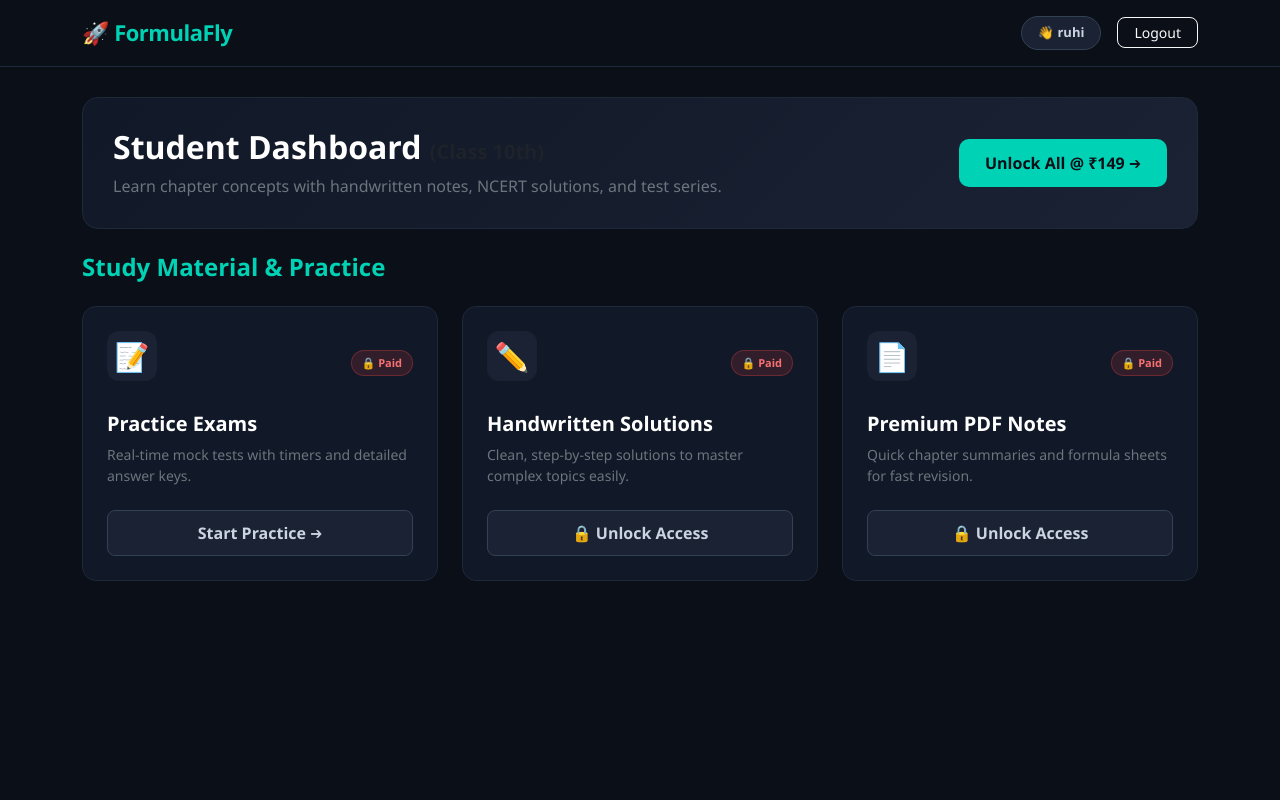
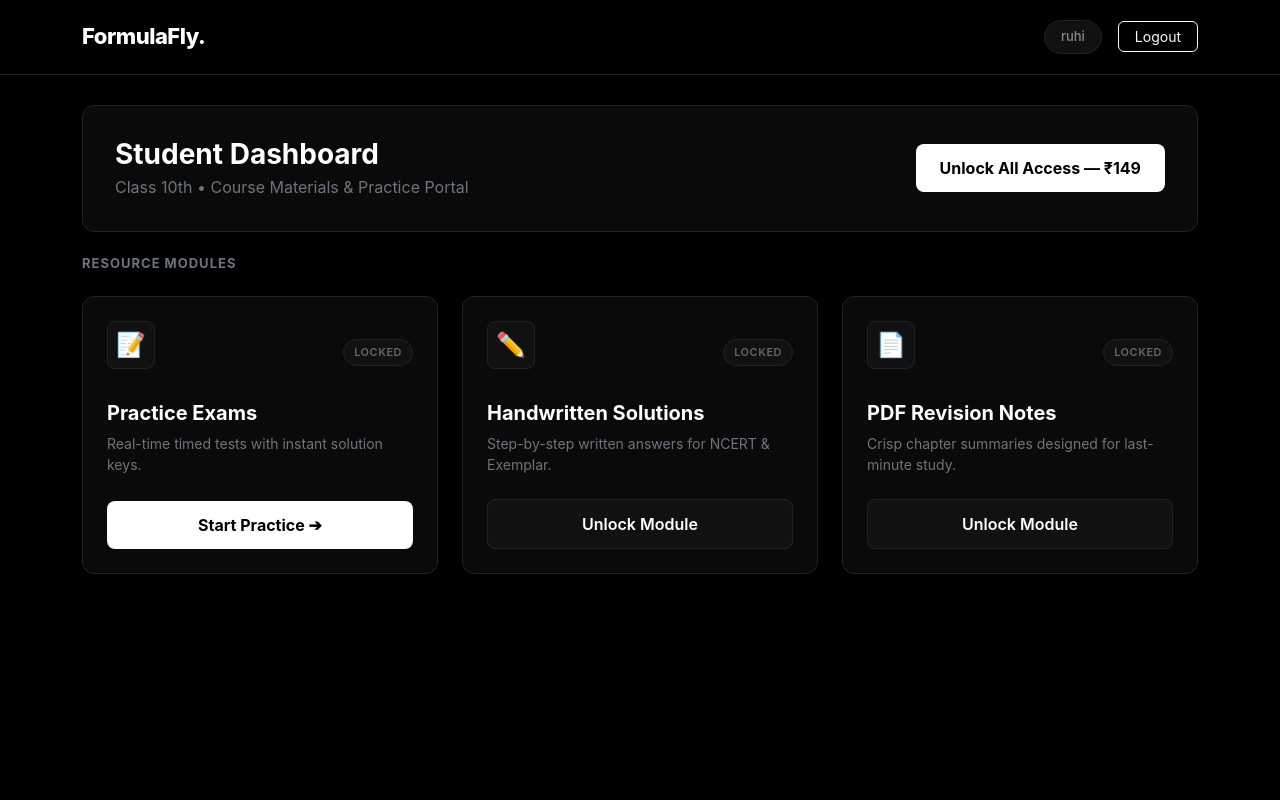
Before and after one commit to tapanshu05/quiz-application, a Django app: page /dashboard/ in a window 1280 px wide. Run offline with Django 5.2, Linux system fonts and the light colour scheme; a user stored in the database is signed in; data comes from the database, SQL or seed files in the repository.

Commit message:
Updated dashboard to black and white theme

```diff
--- a/quiz_app/templates/quiz_app/dashboard.html
+++ b/quiz_app/templates/quiz_app/dashboard.html
@@ -7,137 +7,148 @@
     <link href="https://cdn.jsdelivr.net/npm/bootstrap@5.3.0/dist/css/bootstrap.min.css" rel="stylesheet">
     <style>
         body {
-            background-color: #0b0f17;
+            background-color: #000000;
             color: #ffffff;
-            font-family: 'Segoe UI', Tahoma, Geneva, Verdana, sans-serif;
+            font-family: -apple-system, BlinkMacSystemFont, "Segoe UI", Roboto, sans-serif;
             min-height: 100vh;
         }
 
-        /* Teachoo Header */
-        .navbar-teachoo {
-            background-color: #0b0f17;
-            padding: 16px 0;
-            border-bottom: 1px solid #1e293b;
+        /* Black & White Header */
+        .navbar-bw {
+            background-color: #000000;
+            padding: 20px 0;
+            border-bottom: 1px solid #222222;
         }
         .brand-logo {
             font-size: 22px;
             font-weight: 800;
-            color: #00d2b5;
+            color: #ffffff;
             letter-spacing: -0.5px;
             text-decoration: none;
         }
         .user-pill {
-            background-color: #1a2234;
-            color: #cbd5e1;
-            border: 1px solid #334155;
+            background-color: #111111;
+            color: #888888;
+            border: 1px solid #222222;
             padding: 6px 16px;
             border-radius: 20px;
             font-size: 13px;
-            font-weight: 600;
+            font-weight: 500;
         }
 
-        /* Banner Box */
-        .teachoo-banner {
-            background: linear-gradient(135deg, #111827 0%, #1a2234 100%);
-            border: 1px solid #1e293b;
-            border-radius: 16px;
-            padding: 30px;
+        /* Top Minimal Banner */
+        .bw-banner {
+            background-color: #0a0a0a;
+            border: 1px solid #222222;
+            border-radius: 12px;
+            padding: 32px;
             margin-top: 30px;
         }
-        .text-green {
-            color: #00d2b5;
-        }
-        .btn-unlock-teachoo {
-            background-color: #00d2b5;
-            color: #0b0f17;
-            font-weight: 800;
-            padding: 12px 26px;
-            border-radius: 10px;
+        .btn-unlock-bw {
+            background-color: #ffffff;
+            color: #000000;
+            font-weight: 700;
+            padding: 12px 24px;
+            border-radius: 8px;
             border: none;
-            transition: all 0.3s ease;
+            transition: all 0.2s ease;
             text-decoration: none;
             display: inline-block;
         }
-        .btn-unlock-teachoo:hover {
-            background-color: #00b89f;
-            color: #0b0f17;
+        .btn-unlock-bw:hover {
+            background-color: #e5e5e5;
+            color: #000000;
             transform: translateY(-2px);
-            box-shadow: 0 8px 20px rgba(0, 210, 181, 0.25);
         }
 
-        /* Resource Cards */
-        .teachoo-card {
-            background-color: #111827;
-            border: 1px solid #1e293b;
-            border-radius: 14px;
+        /* Minimal Cards */
+        .bw-card {
+            background-color: #0a0a0a;
+            border: 1px solid #222222;
+            border-radius: 12px;
             padding: 24px;
             height: 100%;
             display: flex;
             flex-direction: column;
-            transition: all 0.3s ease;
+            transition: border-color 0.2s ease;
         }
-        .teachoo-card:hover {
-            border-color: #00d2b5;
-            transform: translateY(-4px);
+        .bw-card:hover {
+            border-color: #ffffff;
         }
         .card-icon {
-            font-size: 28px;
-            background: #1a2234;
-            width: 50px;
-            height: 50px;
-            border-radius: 12px;
+            font-size: 24px;
+            background: #111111;
+            border: 1px solid #222222;
+            width: 48px;
+            height: 48px;
+            border-radius: 8px;
             display: flex;
             align-items: center;
             justify-content: center;
-            margin-bottom: 15px;
+            margin-bottom: 16px;
+        }
+        .badge-status {
+            font-size: 11px;
+            font-weight: 600;
+            padding: 4px 10px;
+            border-radius: 20px;
+            text-transform: uppercase;
+            letter-spacing: 0.5px;
         }
         .badge-locked {
-            background-color: rgba(239, 68, 68, 0.15);
-            color: #f87171;
-            font-size: 11px;
-            font-weight: 700;
-            padding: 4px 10px;
-            border-radius: 20px;
-            border: 1px solid rgba(239, 68, 68, 0.3);
+            background-color: #111111;
+            color: #666666;
+            border: 1px solid #222222;
         }
         .badge-unlocked {
-            background-color: rgba(0, 210, 181, 0.15);
-            color: #00d2b5;
-            font-size: 11px;
-            font-weight: 700;
-            padding: 4px 10px;
-            border-radius: 20px;
-            border: 1px solid rgba(0, 210, 181, 0.3);
+            background-color: #ffffff;
+            color: #000000;
         }
         .btn-card-action {
-            background-color: #1a2234;
-            color: #cbd5e1;
-            border: 1px solid #334155;
+            background-color: #ffffff;
+            color: #000000;
+            border: none;
             font-weight: 700;
             border-radius: 8px;
-            padding: 10px;
+            padding: 12px;
             width: 100%;
             text-decoration: none;
             display: block;
             text-align: center;
-            transition: all 0.3s ease;
+            transition: background-color 0.2s ease;
         }
         .btn-card-action:hover {
-            background-color: #00d2b5;
-            color: #0b0f17;
-            border-color: #00d2b5;
+            background-color: #cccccc;
+            color: #000000;
+        }
+        .btn-card-secondary {
+            background-color: #111111;
+            color: #ffffff;
+            border: 1px solid #222222;
+            font-weight: 600;
+            border-radius: 8px;
+            padding: 12px;
+            width: 100%;
+            text-decoration: none;
+            display: block;
+            text-align: center;
+            transition: all 0.2s ease;
+        }
+        .btn-card-secondary:hover {
+            border-color: #ffffff;
+            color: #ffffff;
         }
     </style>
 </head>
 <body>
 
-    <!-- Header Navbar -->
-    <nav class="navbar navbar-teachoo">
+    <!-- Minimal Header -->
+    <nav class="navbar navbar-bw">
         <div class="container d-flex justify-content-between align-items-center">
-            <a href="/" class="brand-logo">🚀 FormulaFly</a>
+            <a href="/" class="brand-logo">FormulaFly.</a>
             <div class="d-flex align-items-center gap-3">
-                <span class="user-pill">👋 {{ profile.user.first_name|default:user.username }}</span>
-                <a href="{% url 'logout' %}" class="btn btn-outline-light btn-sm rounded-3 px-3">Logout</a>
+                <span class="user-pill">{{ profile.user.first_name|default:user.username }}</span>
+                <a href="{% url 'logout' %}" class="btn btn-outline-light btn-sm rounded-2 px-3 style="font-size: 13px;">Logout</a>
             </div>
         </div>
     </nav>
@@ -145,42 +156,42 @@
     <div class="container my-4">
 
         <!-- Top Banner -->
-        <div class="teachoo-banner d-flex flex-column flex-md-row justify-content-between align-items-md-center gap-3">
+        <div class="bw-banner d-flex flex-column flex-md-row justify-content-between align-items-md-center gap-3">
             <div>
-                <h2 class="fw-bold mb-2">Student Dashboard <span class="fs-5 text-muted">(Class {{ student_class }}th)</span></h2>
-                <p class="text-secondary mb-0">Learn chapter concepts with handwritten notes, NCERT solutions, and test series.</p>
+                <h3 class="fw-bold mb-1">Student Dashboard</h3>
+                <p class="text-secondary mb-0">Class {{ student_class }}th • Course Materials & Practice Portal</p>
             </div>
             {% if not profile.is_premium %}
             <div>
-                <!-- 💡 यहाँ अब क्लास के हिसाब से ₹149 या ₹199 दिखेगा -->
-                <a href="{% url 'checkout' %}" class="btn-unlock-teachoo">
-                    Unlock All @ ₹{{ subject_price }} ➔
+                <!-- 💡 क्लास के अनुसार ₹149 या ₹199 का बटन -->
+                <a href="{% url 'checkout' %}" class="btn-unlock-bw">
+                    Unlock All Access — ₹{{ subject_price }}
                 </a>
             </div>
             {% endif %}
         </div>
 
         <!-- Section Title -->
-        <h4 class="fw-bold my-4 text-green d-flex align-items-center gap-2">
-            Study Material & Practice
-        </h4>
+        <h5 class="fw-bold my-4 text-uppercase tracking-wider text-secondary" style="font-size: 13px; letter-spacing: 1px;">
+            Resource Modules
+        </h5>
 
         <!-- Cards Row -->
         <div class="row g-4 mb-5">
 
             <!-- Card 1: Practice Exams -->
             <div class="col-md-4">
-                <div class="teachoo-card">
+                <div class="bw-card">
                     <div class="d-flex justify-content-between align-items-center mb-3">
                         <div class="card-icon">📝</div>
                         {% if profile.is_premium %}
-                        <span class="badge-unlocked">Unlocked</span>
+                        <span class="badge-status badge-unlocked">Active</span>
                         {% else %}
-                        <span class="badge-locked">🔒 Paid</span>
+                        <span class="badge-status badge-locked">Locked</span>
                         {% endif %}
                     </div>
                     <h5 class="fw-bold mb-2">Practice Exams</h5>
-                    <p class="text-secondary small mb-4">Real-time mock tests with timers and detailed answer keys.</p>
+                    <p class="text-secondary small mb-4">Real-time timed tests with instant solution keys.</p>
                     <div class="mt-auto">
                         <a href="{% url 'home' %}" class="btn-card-action">Start Practice ➔</a>
                     </div>
@@ -189,22 +200,22 @@
 
             <!-- Card 2: Handwritten Solutions -->
             <div class="col-md-4">
-                <div class="teachoo-card">
+                <div class="bw-card">
                     <div class="d-flex justify-content-between align-items-center mb-3">
                         <div class="card-icon">✏️</div>
                         {% if profile.is_premium %}
-                        <span class="badge-unlocked">Unlocked</span>
+                        <span class="badge-status badge-unlocked">Active</span>
                         {% else %}
-                        <span class="badge-locked">🔒 Paid</span>
+                        <span class="badge-status badge-locked">Locked</span>
                         {% endif %}
                     </div>
                     <h5 class="fw-bold mb-2">Handwritten Solutions</h5>
-                    <p class="text-secondary small mb-4">Clean, step-by-step solutions to master complex topics easily.</p>
+                    <p class="text-secondary small mb-4">Step-by-step written answers for NCERT & Exemplar.</p>
                     <div class="mt-auto">
                         {% if profile.is_premium %}
                         <a href="{% url 'solutions' %}" class="btn-card-action">View Solutions ➔</a>
                         {% else %}
-                        <a href="{% url 'checkout' %}" class="btn-card-action">🔒 Unlock Access</a>
+                        <a href="{% url 'checkout' %}" class="btn-card-secondary">Unlock Module</a>
                         {% endif %}
                     </div>
                 </div>
@@ -212,22 +223,22 @@
 
             <!-- Card 3: Premium PDF Notes -->
             <div class="col-md-4">
-                <div class="teachoo-card">
+                <div class="bw-card">
                     <div class="d-flex justify-content-between align-items-center mb-3">
                         <div class="card-icon">📄</div>
                         {% if profile.is_premium %}
-                        <span class="badge-unlocked">Unlocked</span>
+                        <span class="badge-status badge-unlocked">Active</span>
                         {% else %}
-                        <span class="badge-locked">🔒 Paid</span>
+                        <span class="badge-status badge-locked">Locked</span>
                         {% endif %}
                     </div>
-                    <h5 class="fw-bold mb-2">Premium PDF Notes</h5>
-                    <p class="text-secondary small mb-4">Quick chapter summaries and formula sheets for fast revision.</p>
+                    <h5 class="fw-bold mb-2">PDF Revision Notes</h5>
+                    <p class="text-secondary small mb-4">Crisp chapter summaries designed for last-minute study.</p>
                     <div class="mt-auto">
                         {% if profile.is_premium %}
                         <a href="{% url 'notes' %}" class="btn-card-action">Open Notes ➔</a>
                         {% else %}
-                        <a href="{% url 'checkout' %}" class="btn-card-action">🔒 Unlock Access</a>
+                        <a href="{% url 'checkout' %}" class="btn-card-secondary">Unlock Module</a>
                         {% endif %}
                     </div>
                 </div>
```
